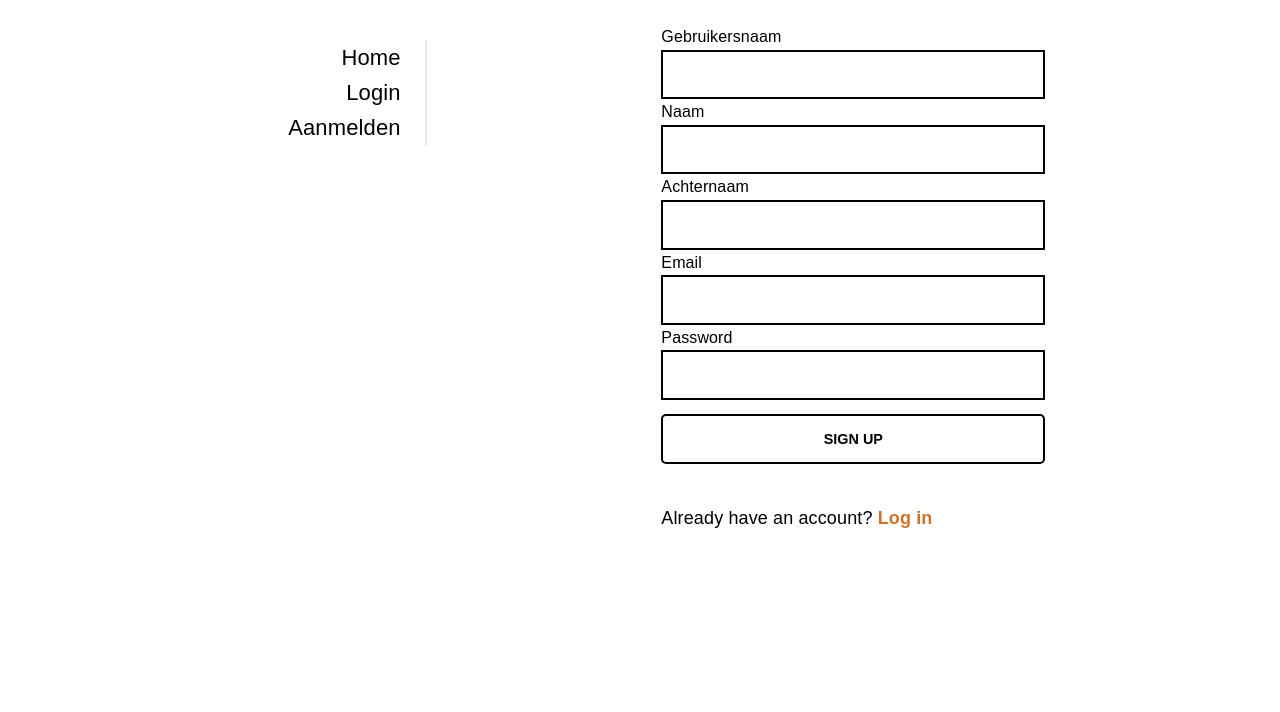
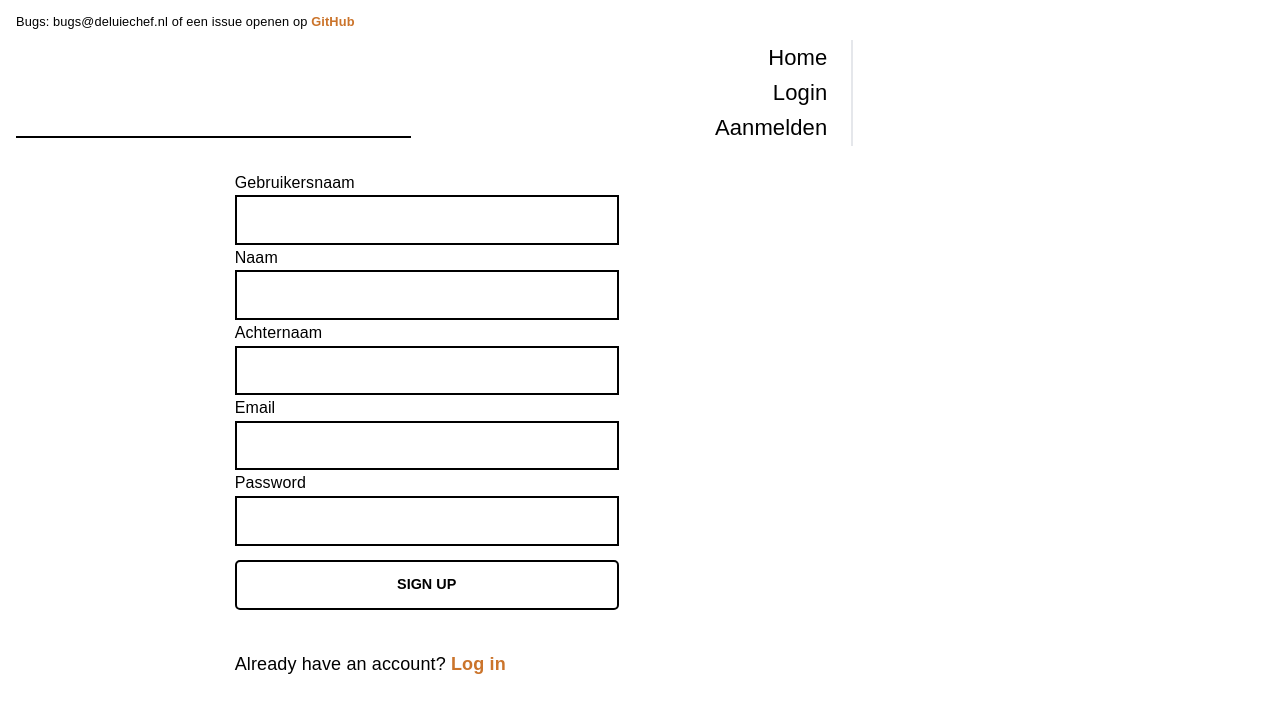
Before and after one commit to robhutters/app, a React (Vite) app: page /signup in a window 1280 px wide. Shown: the top 712 px of the page. Built offline with nearby package versions, Linux system fonts and the light colour scheme; no server answers; a web font is replaced by a local one.

Commit message:
ADD: feature: News component to display news messages quickly.

```diff
--- a/css/styles.css
+++ b/css/styles.css
@@ -878,6 +878,16 @@ video {
   margin-bottom: 5px;
 }
 
+.my-2 {
+  margin-top: 0.5rem;
+  margin-bottom: 0.5rem;
+}
+
+.mx-4 {
+  margin-left: 1rem;
+  margin-right: 1rem;
+}
+
 .mt-32 {
   margin-top: 8rem;
 }
--- a/src/components/Menu.tsx
+++ b/src/components/Menu.tsx
@@ -5,12 +5,14 @@ import { useLocation } from 'react-router-dom';
 import Burger from './Burger';
 import Overlay from './Overlay';
 import MenuSignUpOrLogout from './MenuSignupOrLogout';
+import News from './news/News';
 
 function Menu({ context }: any) {
 
 
   return (
     <>
+      <News />
       <header className='md:col-span-1 md:flex md:justify-end '>
         <nav className='text-right relative'>
           <div className='sticky overflow-hidden z-40 md:relative w-full py-5 flex flex-row-reverse justify-between items-center  m-0 shadow-lg md:shadow-none '>
--- /dev/null
+++ b/src/components/news/News.tsx
@@ -0,0 +1,7 @@
+export default  function News () {
+  return (<>
+    <div className="my-2 mx-4 border-b-2 border-black">
+    <small>Bugs: bugs@deluiechef.nl of een issue openen op <strong><a href="https://github.com/robhutters/base">GitHub</a></strong> </small>
+    </div>
+  </>)
+}
--- /dev/null
+++ b/src/components/news/index.tsx
@@ -0,0 +1 @@
+export { default } from "./News";
```
Also changed, not shown: 1 other file (tests, documents, lock files or other folders).
